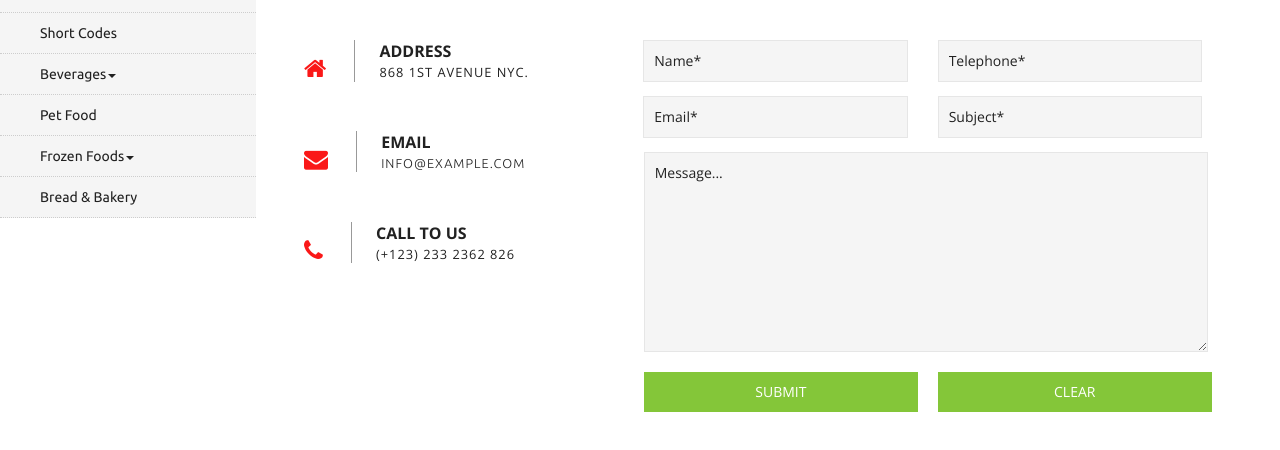
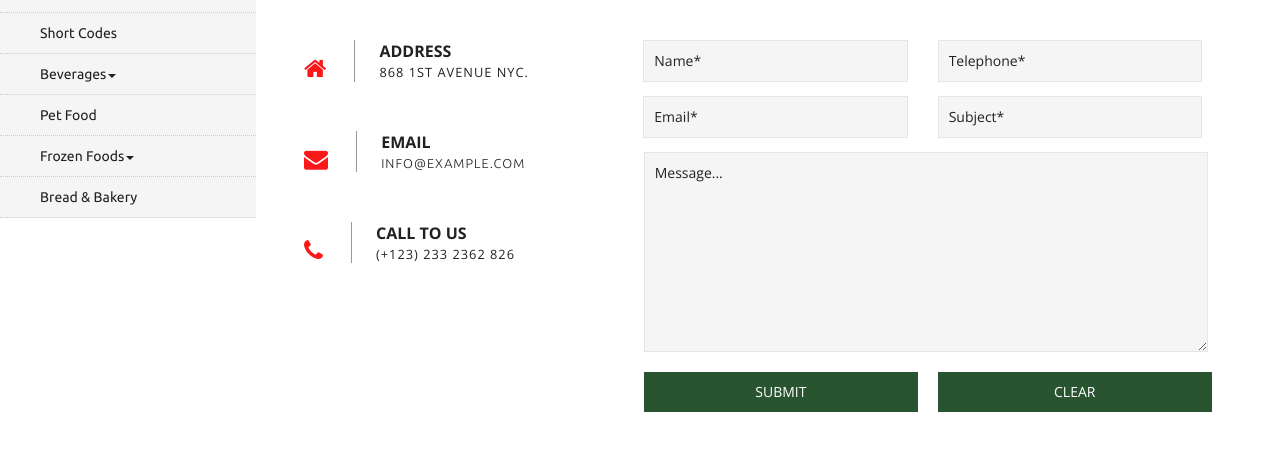
Before and after one commit to prabhat108/grocery, a plain HTML site: page mail.html in a window 1280 px wide. Shown: the part 430-880 px from the top of the page. Drawn offline with nearby package versions, Linux system fonts and the light colour scheme.

Commit message:
Update style.css

```diff
--- a/css/style.css
+++ b/css/style.css
@@ -2090,7 +2090,7 @@ ul.wmuSliderPagination {
     padding: 10px 0;
     font-size: 14px;
     color: #fff;
-    background: #84C639;
+    background: #285430;
     width: 46.6%;
     border: none;
     text-transform: uppercase;
```
